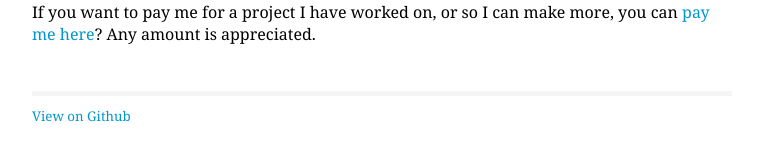
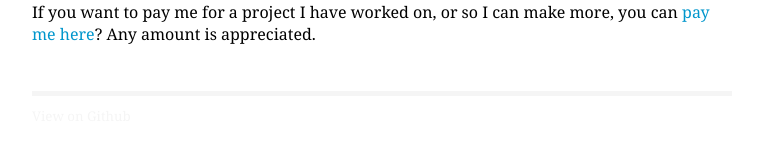
Before and after one commit to ir-g/ir-g.github.io, a Jekyll site: the page built from index.md, in a window 1280 px wide. Shown: the part 425-586 px from the top of the page, without its empty margins (258-1021 px from the left). Built offline with Jekyll 4.4.1, drawn with Linux system fonts in a browser that asks for light colours.

Commit message:
Update default.html

```diff
--- a/_layouts/default.html
+++ b/_layouts/default.html
@@ -83,7 +83,7 @@
         {{ content }}
         <br>
         <hr>
-        <small><a href="/gh-edit/?repo={{site.github.repo}}&branch={{site.github.branch}}&path={{page.path}}">View on Github</a></small>
+        <small><a style="color: #f5f5f5;" href="/gh-edit/?repo={{site.github.repo}}&branch={{site.github.branch}}&path={{page.path}}">View on Github</a></small>
       </div>
     </div>
     <script>
```
